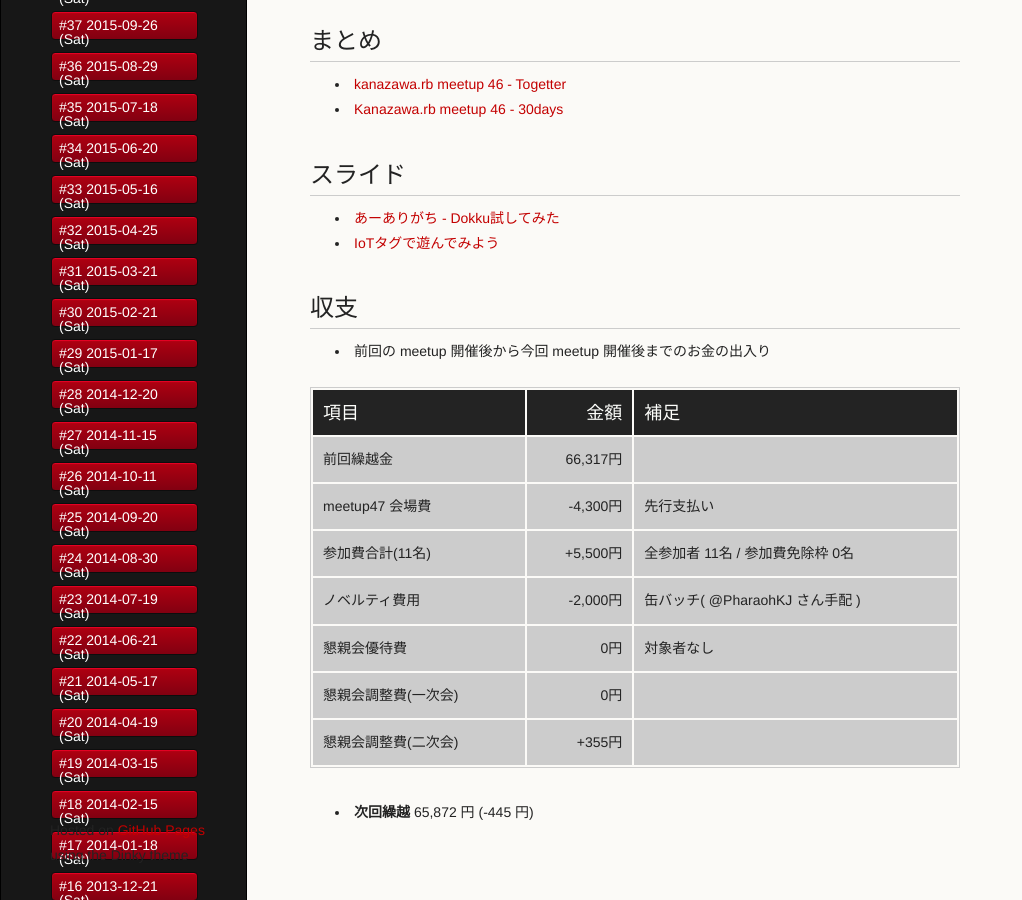
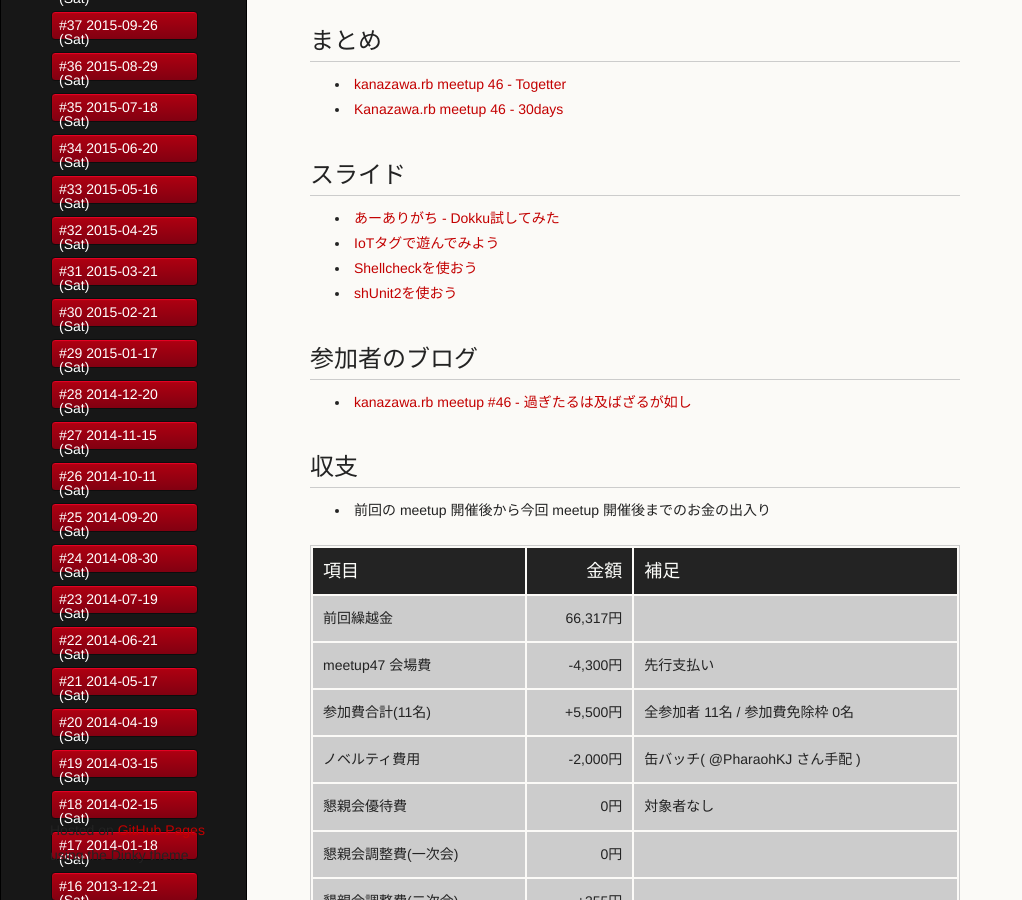
Before and after one commit to kanazawarb/meetup, a Jekyll site: the page built from 46/report.md, in a window 1280 px wide and 900 px high, scrolled down 538 px. Shown: the whole window, without its empty margins (0-1022 px from the left). Built offline with Jekyll 4.4.1, drawn with Linux system fonts in a browser that asks for light colours.

Commit message:
add slides link and blog link

```diff
--- a/46/report.md
+++ b/46/report.md
@@ -40,14 +40,12 @@ published: true
 
 * [あーありがち - Dokku試してみた](http://aligach.net/diary/20160515.html)
 * [IoTタグで遊んでみよう](https://speakerdeck.com/yizawa/iottagudeyou-ndemiyou)
+* [Shellcheckを使おう](http://www.slideshare.net/cottondesu/shell-01-shellcheck)
+* [shUnit2を使おう](http://www.slideshare.net/cottondesu/shell-02-shunit2)
 
-
-<!-- 分かっている範囲でリンクがあれば列挙する
 ## 参加者のブログ
 
-* XXX
-
--->
+* [kanazawa.rb meetup #46 - 過ぎたるは及ばざるが如し](http://cotton-desu.hatenablog.com/entry/2016/06/20/225121)
 
 
 ## 収支
```
